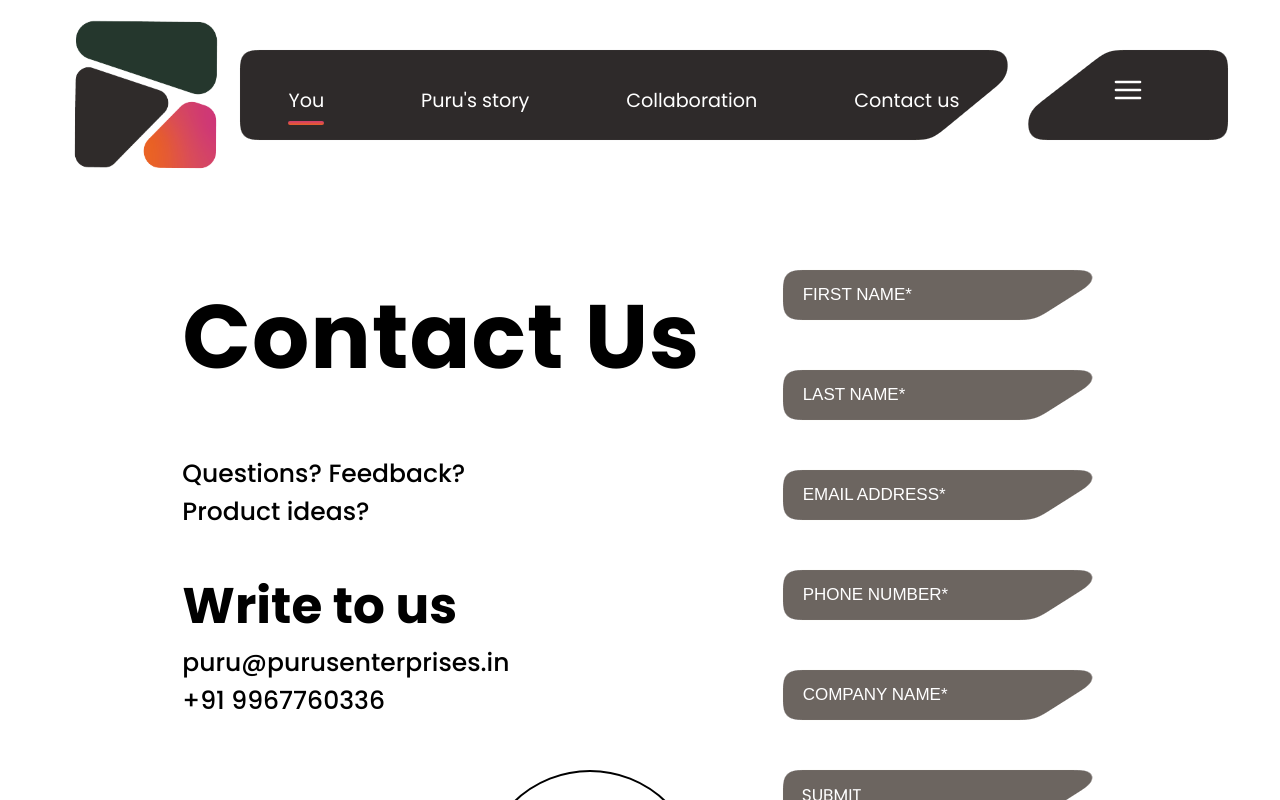
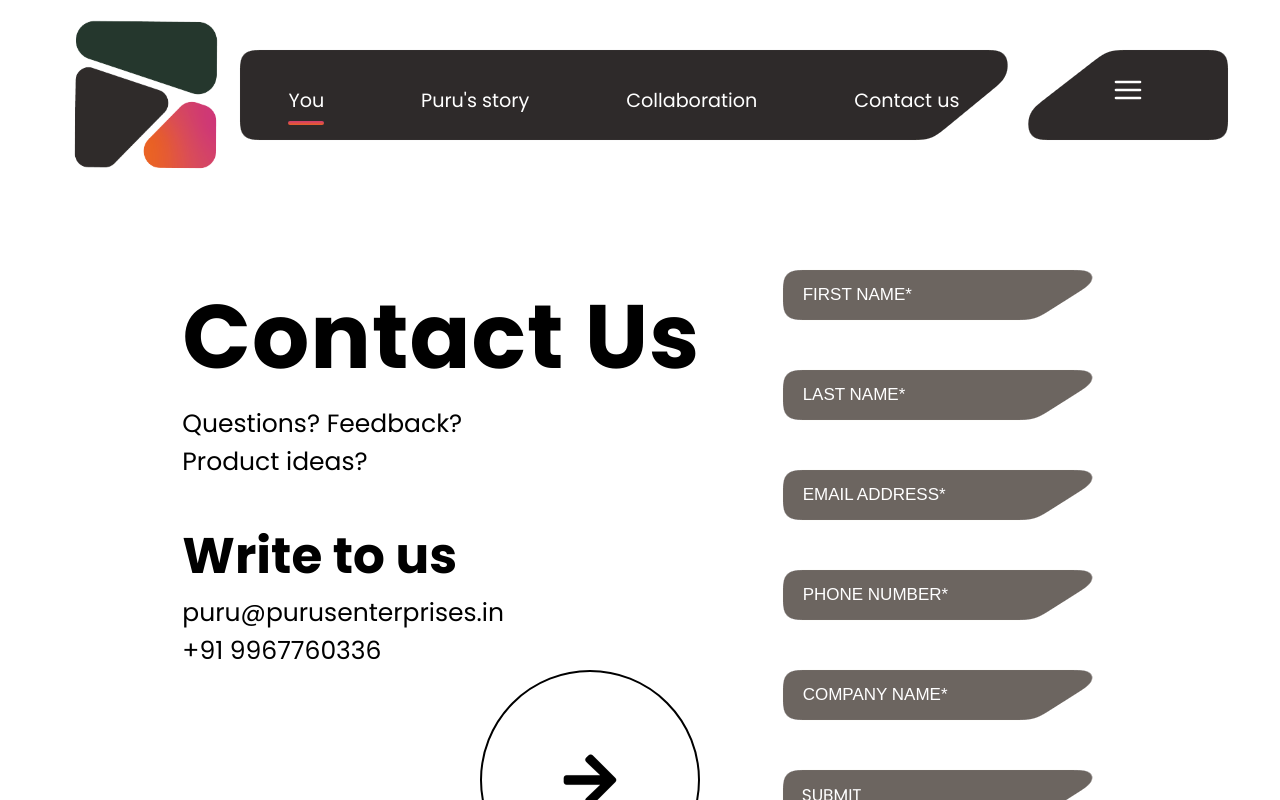
Before and after one commit to Ganeshshinde-2003/PURU-s-Website, a Next.js app: page /contactus in a window 1280 px wide. Shown: the top 800 px of the page. Built offline with nearby package versions, Linux system fonts and the light colour scheme.

Commit message:
created the contact us page with mail

```diff
--- a/src/app/contactus/page.jsx
+++ b/src/app/contactus/page.jsx
@@ -18,9 +18,9 @@ function page() {
             <br />
             <br />
             <span>Write to us</span>
-            <p className={styles.mail}>puru@purusenterprises.in</p>
-            <p className={styles.num}>+91 9967760336</p>
           </p>
+          <p className={styles.askings}>puru@purusenterprises.in</p>
+          <p className={styles.askings}>+91 9967760336</p>
           <div className={styles.circle}>
             <FaArrowDown style={iconStyle} />
           </div>
--- a/src/app/contactus/page.module.css
+++ b/src/app/contactus/page.module.css
@@ -9,7 +9,6 @@
   display: flex;
   flex-direction: column;
   justify-content: space-between;
-  gap: 50px;
 }
 .contact {
   font-size: 90px;
@@ -18,7 +17,7 @@
 }
 .askings {
   font-size: 25px;
-  font-weight: 500;
+  font-weight: 400;
 }
 .askings span {
     font-weight: bold;
```
